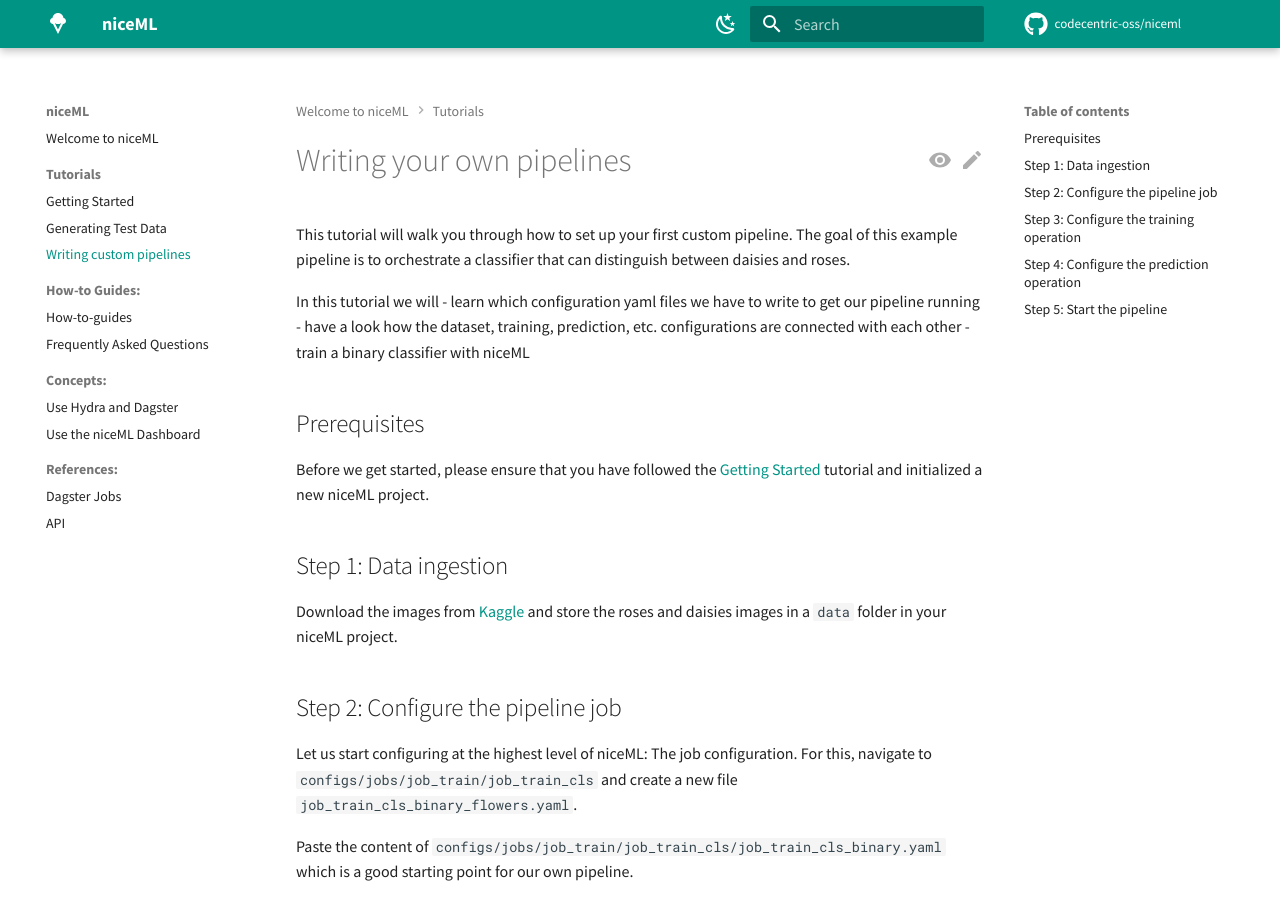
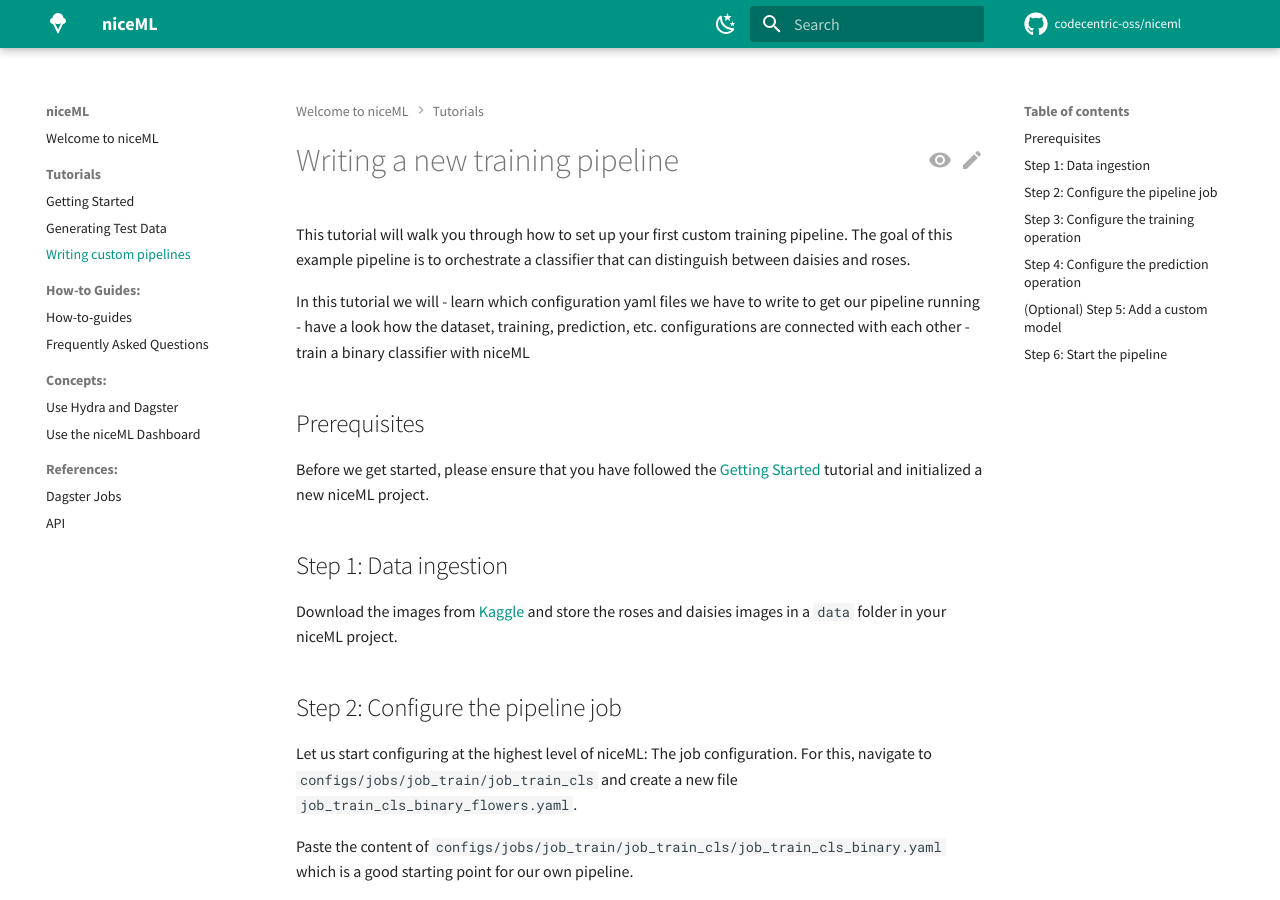
Before and after one commit to codecentric-oss/niceml, an MkDocs documentation site: the page built from docs/write-custom-pipeline.md, in a window 1280 px wide and 900 px high. Built offline with MkDocs 1.6.1 and Material for MkDocs 9.7.7, drawn with Linux system fonts in a browser that asks for light colours; comment, search, counter and statistics services are not loaded; some of the changed text lies outside the part shown.

Commit message:
fix: PR feedback

````diff
--- a/docs/write-custom-pipeline.md
+++ b/docs/write-custom-pipeline.md
@@ -1,6 +1,6 @@
-# Writing your own pipelines
+# Writing a new training pipeline
 
-This tutorial will walk you through how to set up your first custom pipeline.
+This tutorial will walk you through how to set up your first custom training pipeline.
 The goal of this example pipeline is to orchestrate a classifier that can distinguish
 between daisies and roses.
 
@@ -151,7 +151,11 @@ The prediction configuration should look like this:
    - _self_
 ```
 
-## Step 5: Start the pipeline
+## (Optional) Step 5: Add a custom model
+If you want to add a custom model have a look at the
+[How to add a custom model](how-to-guides.md#How to add a custom model).
+
+## Step 6: Start the pipeline
 Run niceML and hand over the top-level jon configuration file via
 
 ```python
````
Also changed, not shown: docs/how-to-guides.md (+3 -2 lines).
